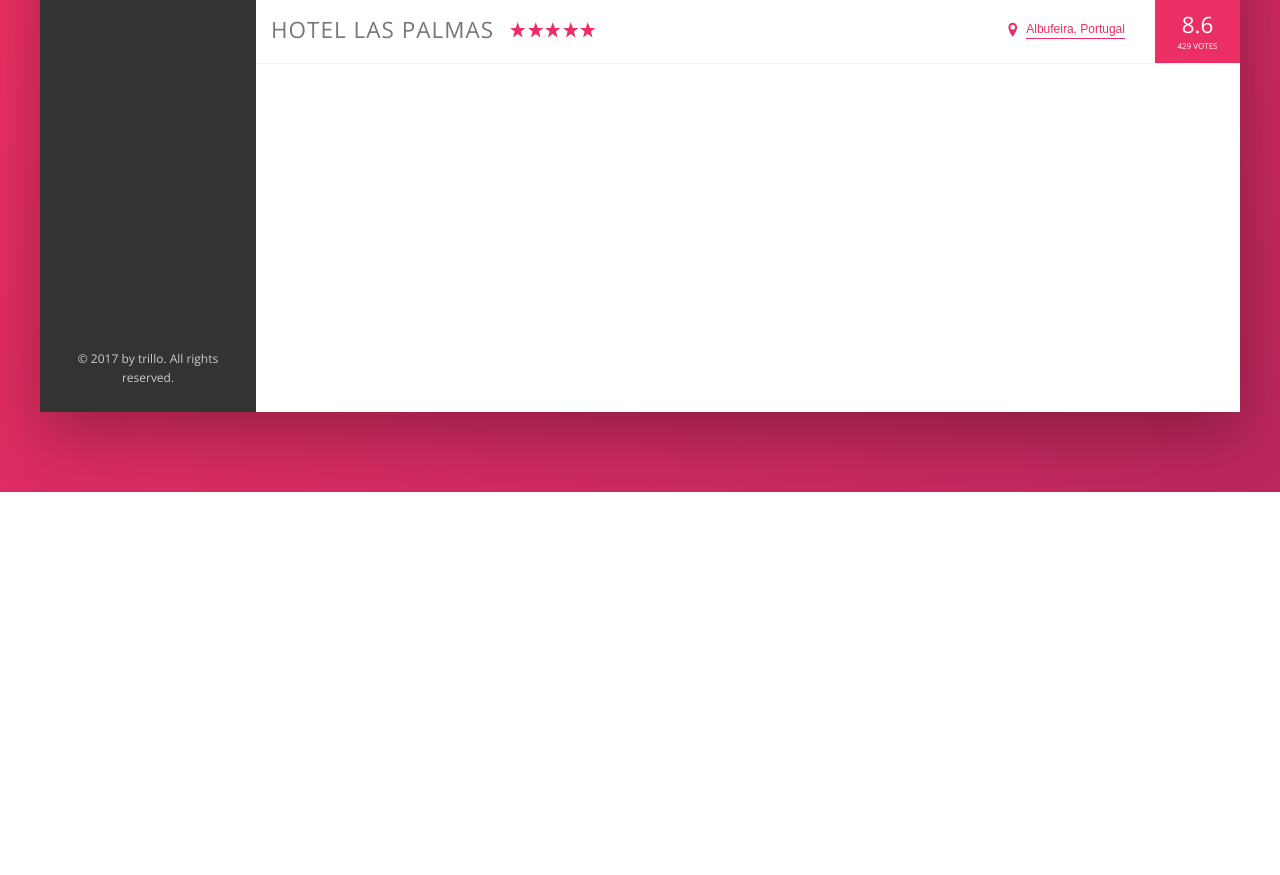
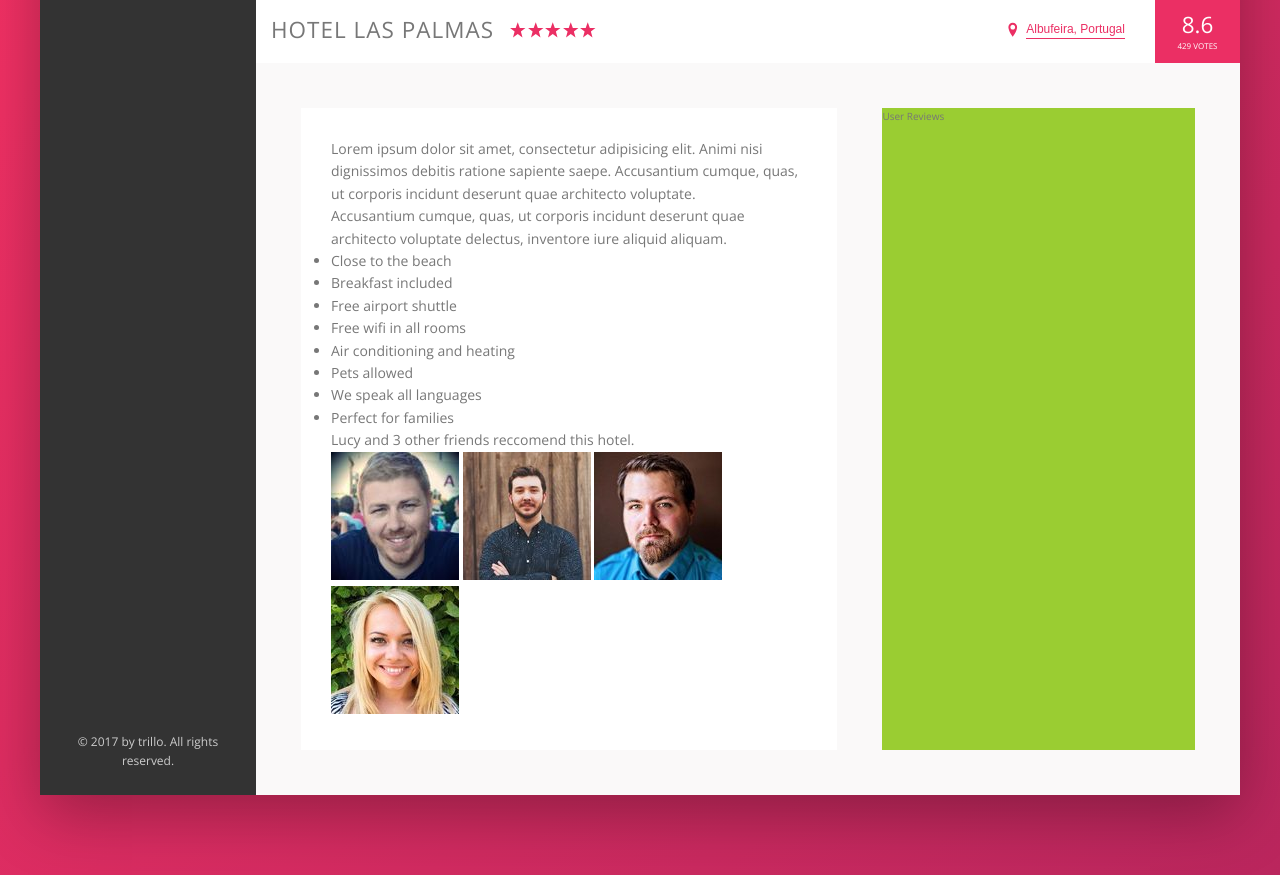
Before and after one commit to jdwjdwjdw/trillo, a website: page index.html in a window 1280 px wide. Shown: the part 538-1413 px from the top of the page. Before the commit the page ends 1030 px from the top, so only its background shows below. Drawn offline with nearby package versions, Linux system fonts and the light colour scheme.

Commit message:
Begin building description section

```diff
--- a/index.html
+++ b/index.html
@@ -132,6 +132,43 @@
                             <div class="overview__rating-average">8.6</div>
                             <div class="overview__rating-count">429 votes</div>
                         </div>
+
+                    </div>
+
+                    <div class="detail">
+                        <div class="description">
+                            <p class="paragraph">
+                                Lorem ipsum dolor sit amet, consectetur adipisicing elit. Animi nisi dignissimos debitis ratione sapiente saepe. Accusantium cumque, quas, ut corporis incidunt deserunt quae architecto voluptate.
+                            </p>
+                            <p class="paragraph">
+                                Accusantium cumque, quas, ut corporis incidunt deserunt quae architecto voluptate delectus, inventore iure aliquid aliquam.
+                            </p>
+                            <ul class="list">
+                                <li class="list__item">Close to the beach</li>
+                                <li class="list__item">Breakfast included</li>
+                                <li class="list__item">Free airport shuttle</li>
+                                <li class="list__item">Free wifi in all rooms</li>
+                                <li class="list__item">Air conditioning and heating</li>
+                                <li class="list__item">Pets allowed</li>
+                                <li class="list__item">We speak all languages</li>
+                                <li class="list__item">Perfect for families</li>
+                            </ul>
+                            <div class="recommend">
+                                <p class="recommend__count">
+                                    Lucy and 3 other friends reccomend this hotel.
+                                </p>
+                                <div class="recommend__friends">
+                                    <img src="img/user-3.jpeg" alt="Friend 1" class="recommend__photo">
+                                    <img src="img/user-4.jpeg" alt="Friend 2" class="recommend__photo">
+                                    <img src="img/user-5.jpeg" alt="Friend 3" class="recommend__photo">
+                                    <img src="img/user-6.jpeg" alt="Friend 4" class="recommend__photo">
+                                </div>
+                            </div>
+                        </div>
+
+                        <div class="user-reviews">
+                            User Reviews
+                        </div>
                     </div>
                 </main>
             </div>
--- a/sass/_base.scss
+++ b/sass/_base.scss
@@ -13,6 +13,9 @@
     --color-grey-dark-3: #999;
 
     --shadow-dark: 0 2rem 6rem rgba(0,0,0,.3);
+    --shadow-light: 0 2rem 5rem rgba(0,0,0,.06)
+
+    --line: 1px solid var(--color-grey-light-2);
 }
 
 * {
--- a/sass/_components.scss
+++ b/sass/_components.scss
@@ -196,7 +196,7 @@
 .overview {
     display: flex;
     align-items: center;
-    border-bottom: 1px solid var(--color-grey-light-2);
+    border-bottom: var(--line);
 
 
     &__heading {
--- a/sass/_layout.scss
+++ b/sass/_layout.scss
@@ -11,7 +11,7 @@
     font-size: 1.4rem;
     height: 7rem;
     background-color: #fff;
-    border-bottom: 1px solid var(--color-grey-light-2);
+    border-bottom: var(--line);
 
     display: flex;
     justify-content: space-between;
@@ -35,8 +35,26 @@
 .hotel-view {
     background-color: #fff;
 
-    //TEST
-    height: 80rem;
-
     flex: 1;
 }
+
+.detail {
+    display: flex;
+    padding: 4.5rem;
+    background-color: var(--color-grey-light-1);
+    border-bottom: var(--line);
+}
+
+.description {
+    font-size: 1.4rem;
+    background-color: #fff;
+    box-shadow: var(--shadow-light);
+    padding: 3rem;
+    flex: 0 0 60%;
+    margin-right: 4.5rem;
+}
+
+.user-reviews {
+    background-color: yellowgreen;
+    flex: 1;
+}
```
Also changed, not shown: css/style.css.
